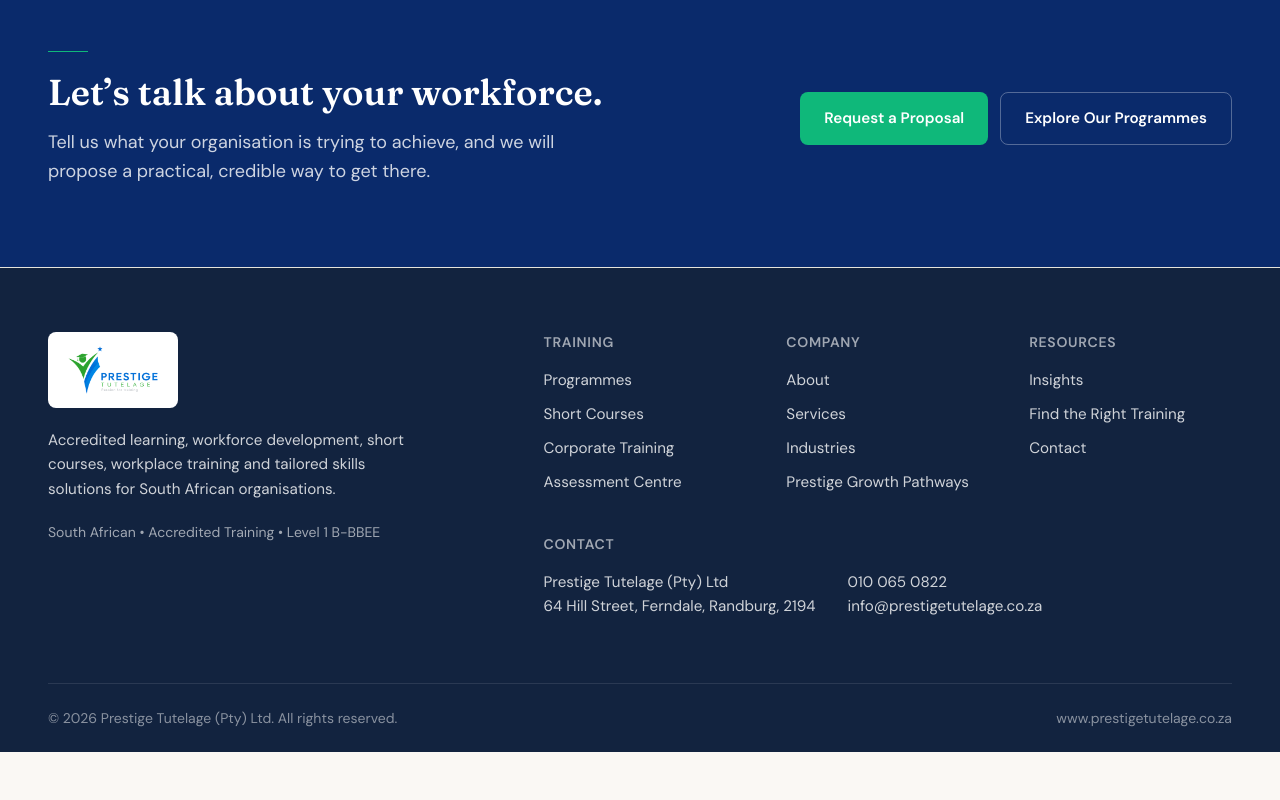
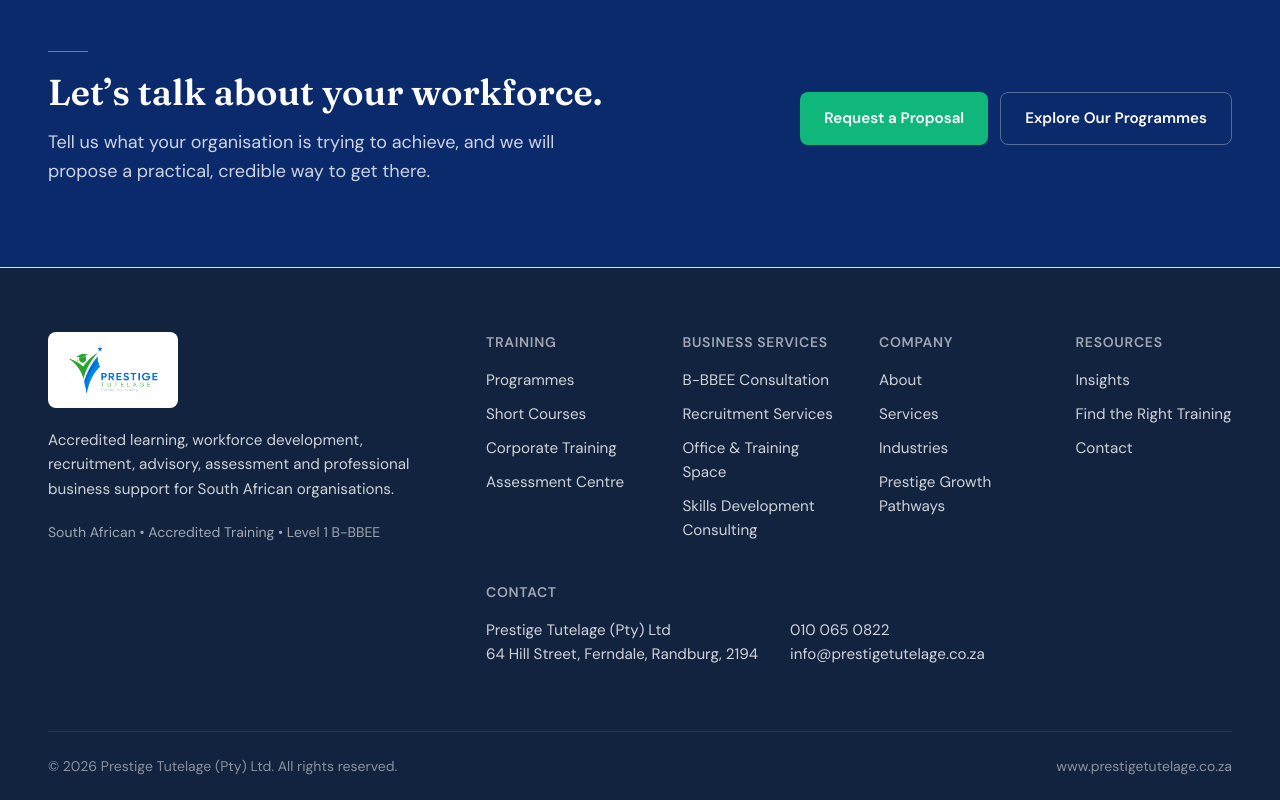
Before and after one commit to spizondi-debug/prestige-tutelage-website, a React (Vite) app: page / in a window 1280 px wide. Shown: the part 10264-11064 px from the top of the page. Before the commit the page ends 11016 px from the top, so only its background shows below. Built offline with nearby package versions, Linux system fonts and the light colour scheme.

Commit message:
Add business services to footer

```diff
--- a/src/components/Footer.jsx
+++ b/src/components/Footer.jsx
@@ -10,6 +10,15 @@
       { label: 'Short Courses', to: '/short-courses' },
       { label: 'Corporate Training', to: '/corporate-training' },
       { label: 'Assessment Centre', to: '/assessment-centre' },
+    ],
+  },
+  {
+    heading: 'Business Services',
+    links: [
+      { label: 'B-BBEE Consultation', to: '/bbbee-consulting' },
+      { label: 'Recruitment Services', to: '/recruitment' },
+      { label: 'Office & Training Space', to: '/office-rental' },
+      { label: 'Skills Development Consulting', to: '/services#workforce-advisory' },
     ],
   },
   {
@@ -35,23 +44,20 @@
   return (
     <footer className="border-t border-line bg-ink text-white/80">
       <div className="container-px">
-        <div className="grid gap-12 py-14 lg:grid-cols-[1.3fr_2fr] lg:py-16">
+        <div className="grid gap-12 py-14 lg:grid-cols-[1.15fr_2.2fr] lg:py-16">
           <div>
-            {/* The logo sits on its intended light ground so the brand colours
-                stay true rather than being recoloured for the dark footer. */}
             <div className="inline-flex rounded-lg bg-paper px-5 py-3.5">
               <Logo className="h-12" />
             </div>
             <p className="mt-5 max-w-sm text-[0.95rem] leading-relaxed">
-              Accredited learning, workforce development, short courses, workplace training and
-              tailored skills solutions for South African organisations.
+              Accredited learning, workforce development, recruitment, advisory, assessment and professional business support for South African organisations.
             </p>
             <p className="mt-5 text-sm text-white/60">
               {brand.credibility.join(' • ')}
             </p>
           </div>
 
-          <div className="grid gap-10 sm:grid-cols-2 lg:grid-cols-3">
+          <div className="grid gap-10 sm:grid-cols-2 xl:grid-cols-4">
             {columns.map((col) => (
               <div key={col.heading}>
                 <h3 className="font-sans text-sm font-semibold uppercase tracking-wider text-white/60">
@@ -68,7 +74,7 @@
                 </ul>
               </div>
             ))}
-            <div className="sm:col-span-2 lg:col-span-3">
+            <div className="sm:col-span-2 xl:col-span-4">
               <h3 className="font-sans text-sm font-semibold uppercase tracking-wider text-white/60">Contact</h3>
               <div className="mt-4 flex flex-col gap-2 text-[0.95rem] sm:flex-row sm:flex-wrap sm:gap-x-8">
                 <address className="not-italic leading-relaxed">
```
